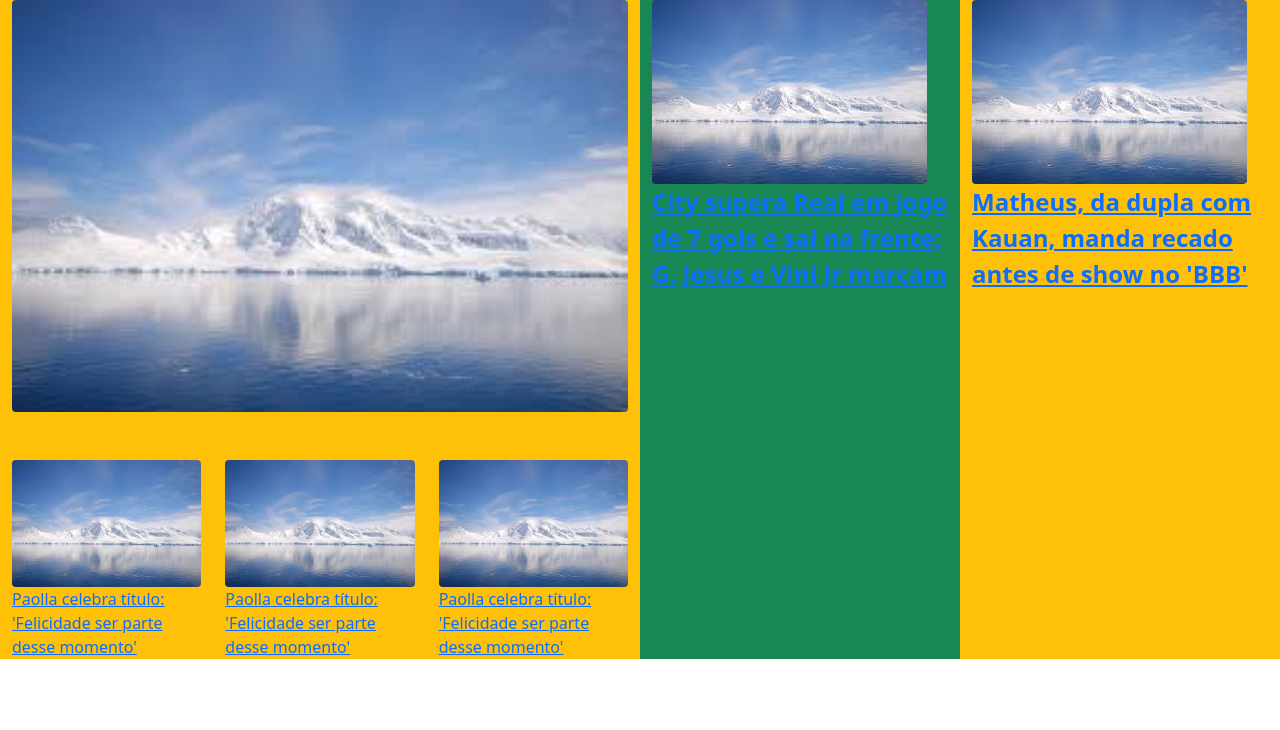
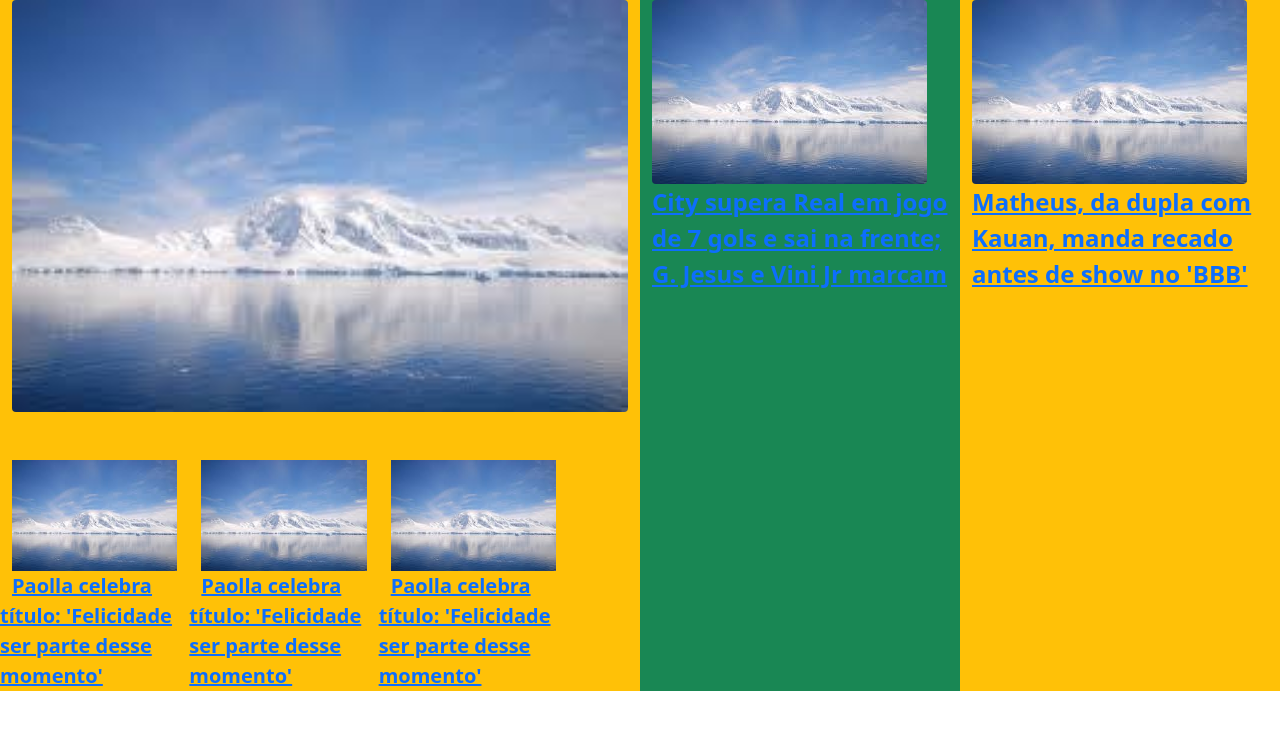
Before and after one commit to NicolaseduTG/aula2604, a plain HTML site: page index.html in a window 1280 px wide. Drawn offline with nearby package versions, Linux system fonts and the light colour scheme.

Commit message:
Segunda versão da página

```diff
--- a/index.html
+++ b/index.html
@@ -12,30 +12,30 @@
     <div class="container-fluid">
         <div class="row">
             <!--Noticias-->
-            <div class="col-lg-6 bg-warning d-flex justify-content-center flex-column">
+            <div class="col-lg-6 col-md-12 bg-warning d-flex justify-content-center flex-column">
                 <img src="neve.jpg" alt="Montanhas com neve" class="rounded img-fluid">
                 <div class="row mt-5">
-                    <div class="col-lg-4">
-                        <img src="neve.jpg" alt="Montanhas com neve" class="rounded img-fluid">
-                        <a href="https://gshow.globo.com/carnaval/noticia/paolla-oliveira-rainha-de-bateria-da-grande-rio-celebra-titulo-de-campea-do-carnaval-2022-laroye-exu-viva-que-felicidade-fazer-parte-desse-momento.ghtml">Paolla celebra título: 'Felicidade ser parte desse momento'</a>
+                    <div class="col-md-4 d-sm-flex d-md-block row">
+                        <img src="neve.jpg" alt="Montanhas com neve" class="rounded img-fluid col-6 col-md-12">
+                        <a href="https://gshow.globo.com/carnaval/noticia/paolla-oliveira-rainha-de-bateria-da-grande-rio-celebra-titulo-de-campea-do-carnaval-2022-laroye-exu-viva-que-felicidade-fazer-parte-desse-momento.ghtml" class="fs-5 fw-bold col-6 col-md-12">Paolla celebra título: 'Felicidade ser parte desse momento'</a>
                     </div>
-                    <div class="col-lg-4">
-                        <img src="neve.jpg" alt="Montanhas com neve" class="rounded img-fluid">
-                        <a href="https://gshow.globo.com/carnaval/noticia/paolla-oliveira-rainha-de-bateria-da-grande-rio-celebra-titulo-de-campea-do-carnaval-2022-laroye-exu-viva-que-felicidade-fazer-parte-desse-momento.ghtml">Paolla celebra título: 'Felicidade ser parte desse momento'</a>
+                    <div class="col-md-4 d-sm-flex d-md-block row">
+                        <img src="neve.jpg" alt="Montanhas com neve" class="rounded img-fluid col-6 col-md-12">
+                        <a href="https://gshow.globo.com/carnaval/noticia/paolla-oliveira-rainha-de-bateria-da-grande-rio-celebra-titulo-de-campea-do-carnaval-2022-laroye-exu-viva-que-felicidade-fazer-parte-desse-momento.ghtml" class="fs-5 fw-bold col-6 col-md-12">Paolla celebra título: 'Felicidade ser parte desse momento'</a>
                     </div>
-                    <div class="col-lg-4">
-                        <img src="neve.jpg" alt="Montanhas com neve" class="rounded img-fluid">
-                        <a href="https://gshow.globo.com/carnaval/noticia/paolla-oliveira-rainha-de-bateria-da-grande-rio-celebra-titulo-de-campea-do-carnaval-2022-laroye-exu-viva-que-felicidade-fazer-parte-desse-momento.ghtml">Paolla celebra título: 'Felicidade ser parte desse momento'</a>
+                    <div class="col-md-4 d-sm-flex d-md-block row">
+                        <img src="neve.jpg" alt="Montanhas com neve" class="rounded img-fluid col-6 col-md-12">
+                        <a href="https://gshow.globo.com/carnaval/noticia/paolla-oliveira-rainha-de-bateria-da-grande-rio-celebra-titulo-de-campea-do-carnaval-2022-laroye-exu-viva-que-felicidade-fazer-parte-desse-momento.ghtml" class="fs-5 fw-bold col-6 col-md-12">Paolla celebra título: 'Felicidade ser parte desse momento'</a>
                     </div>
                 </div>
             </div>
             <!--Jogos-->
-            <div class="col-lg-3 bg-success">
+            <div class="col-lg-3 col-md-6 d-sm-flex d-md-block bg-success">
                 <img src="neve.jpg" alt="Montanhas com neve" class="rounded img-fluid">
                 <a href="https://ge.globo.com/futebol/futebol-internacional/liga-dos-campeoes/jogo/26-04-2022/Manchestercity-realmadrid.ghtml" class="fs-4 fw-bold">City supera Real em jogo de 7 gols e sai na frente; G. Jesus e Vini Jr marcam</a>
             </div>
             <!--Mais Noticias-->
-            <div class="col-lg-3 bg-warning">
+            <div class="col-lg-3 col-md-6 d-sm-flex d-md-block bg-warning">
                 <img src="neve.jpg" alt="Montanhas com neve" class="rounded img-fluid">
                 <a href="https://gshow.globo.com/realities/bbb/bbb22/noticia/final-do-bbb-22-confira-o-que-rola-nos-bastidores-em-fotos-e-videos-exclusivos.ghtml" class="fs-4 fw-bold">Matheus, da dupla com Kauan, manda recado antes de show no 'BBB'</a>
             </div>
```
